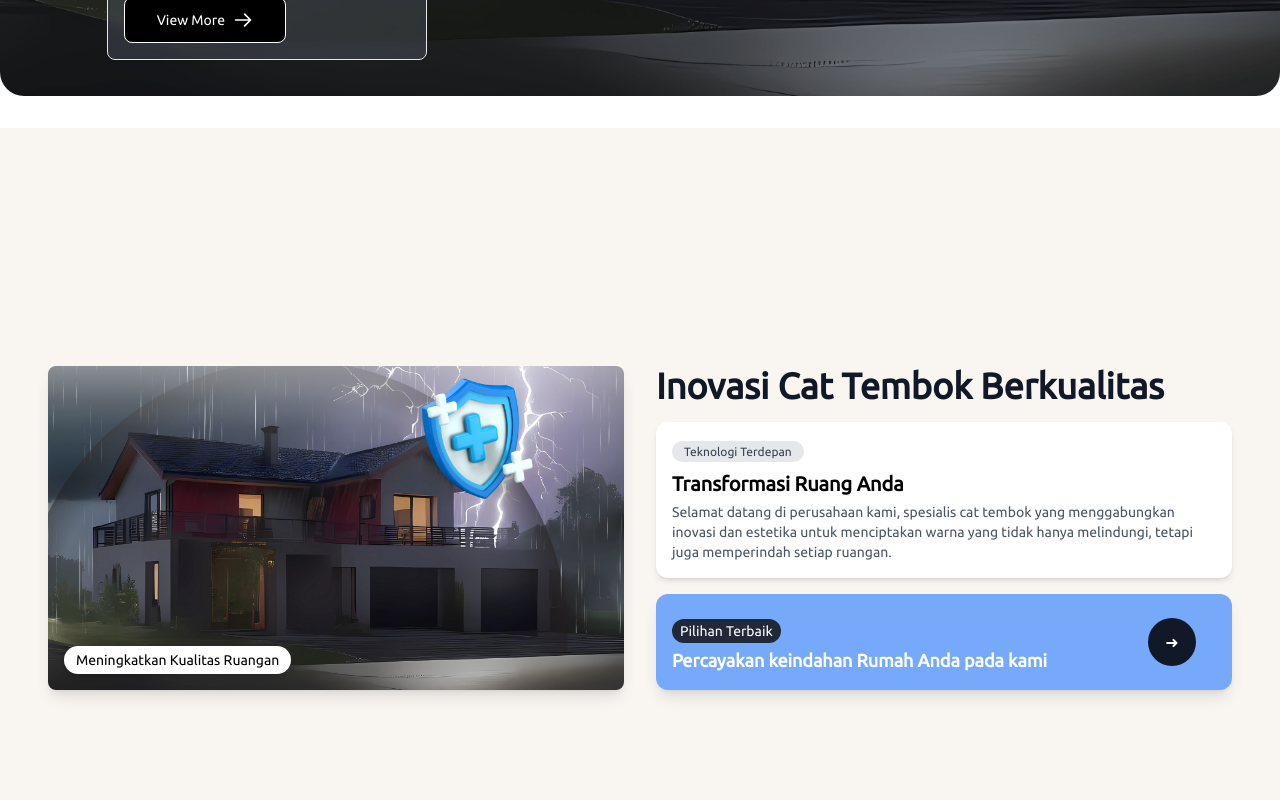
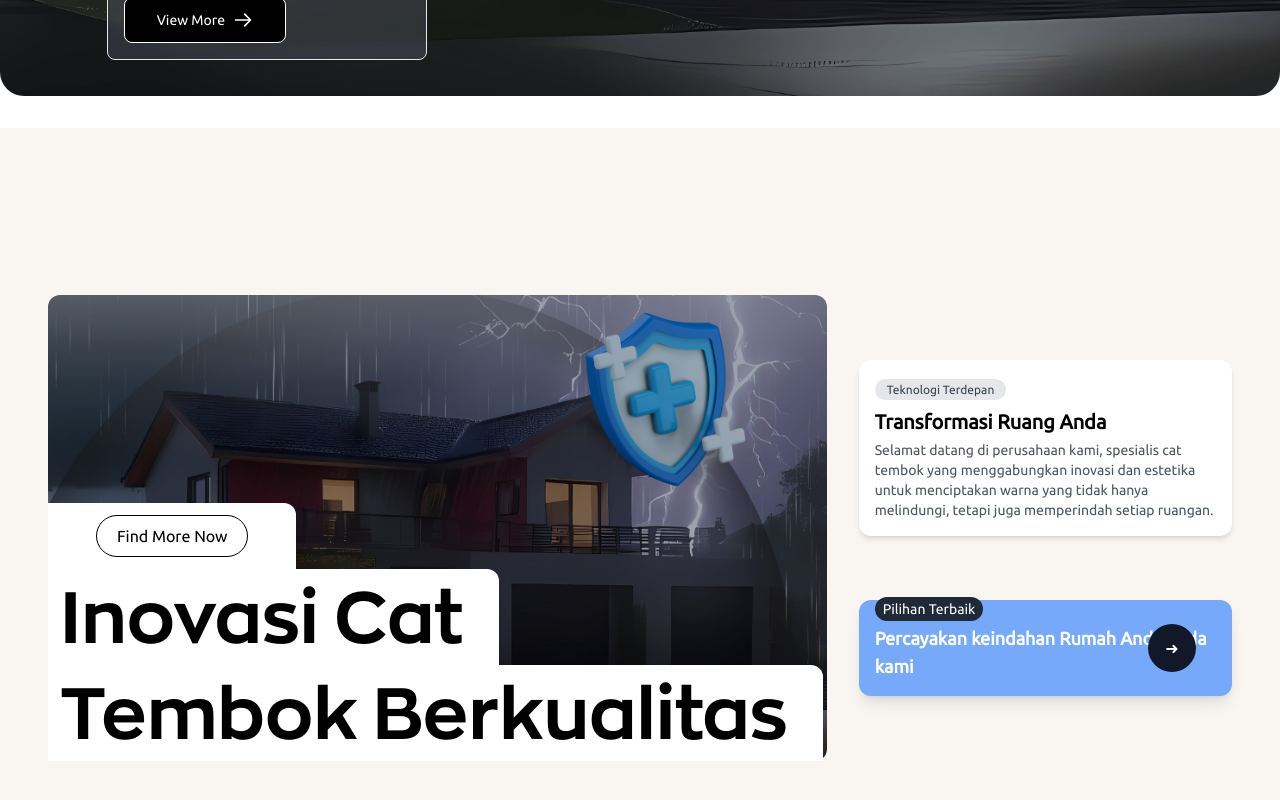
Before and after one commit to ngabroger/sangap-osman-sentosa, a React (Vite) app: page / in a window 1280 px wide. Shown: the part 748-1548 px from the top of the page. Built offline with nearby package versions, Linux system fonts and the light colour scheme.

Commit message:
feat : update about component

```diff
--- a/src/components/aboutComponent.jsx
+++ b/src/components/aboutComponent.jsx
@@ -4,25 +4,26 @@ import backgroundImage from '../assets/images/second-image.png';
 export function AboutComponent() {
   return (
     <div className="min-h-screen bg-[#f9f6f1] flex items-center justify-center md:p-12">
-      <div className="grid md:grid-cols-2 gap-8 max-w-screen">
+      <div className="grid md:grid-cols-3 gap-8 max-w-screen">
         {/* Gambar utama */}
-        <div className="relative">
-          <img
-            src={backgroundImage}
-            alt="sos"
-            className="md:rounded-lg shadow-lg w-screen h-auto"
-          />
-          <div className="absolute bottom-4 left-4 bg-white px-3 py-1 rounded-full text-sm font-medium shadow-md">
-            Meningkatkan Kualitas Ruangan
+        <div className=" md:col-span-2 background-image rounded-xl flex bg-gray-400 bg-blend-multiply items-end h-auto">
+          <div className="relative mt-52">
+            <div className="bg-white rounded-tr-xl w-fit items-center ">
+              <button className="bg-transparent py-2 px-5 my-3 mx-3 md:mx-12   h-min border  border-black rounded-full text-black hover:bg-black hover:text-white">
+                Find More Now
+              </button>
+            </div>
+            <div className=" bg-white rounded-tr-xl w-fit items-center text-4xl md:text-7xl p-3 ">
+              <h2 className="font-secondaryBold me-6">Inovasi Cat </h2>
+            </div>
+            <div className="bg-white rounded-tr-xl w-fit items-center text-4xl md:text-6xl xl:text-7xl p-3 ">
+              <h2 className="font-secondaryBold me-6">Tembok Berkualitas </h2>
+            </div>
           </div>
         </div>
 
         {/* Konten kanan */}
-        <div className="flex flex-col justify-between ">
-          <h1 className="text-4xl font-bold text-center md:text-start text-gray-900">
-            Inovasi Cat Tembok Berkualitas
-          </h1>
-
+        <div className="flex flex-col  justify-evenly ">
           <div className="bg-white p-4 rounded-xl shadow-md">
             <span className="bg-gray-200 text-gray-700 px-3 py-1 rounded-full text-xs">
               Teknologi Terdepan
--- a/src/components/navbar.jsx
+++ b/src/components/navbar.jsx
@@ -21,7 +21,7 @@ export function NavbarComponent() {
   return (
     <Navbar fluid id="navbar" className="sticky-navbar  p-5 sticky ">
       <Navbar.Brand href="#" className="">
-        <span className="self-center whitespace-nowrap text-xl md:text-3xl font-semibold  font-primaryBold">
+        <span className="self-center whitespace-nowrap text-xl md:text-3xl font-semibold  font-secondaryBold">
           Sangap <span className=" text-blue-500">Osman</span> Sentosa
         </span>
       </Navbar.Brand>
```
Also changed, not shown: src/assets/images/image-test.svg (added), src/assets/images/test.png (added).
